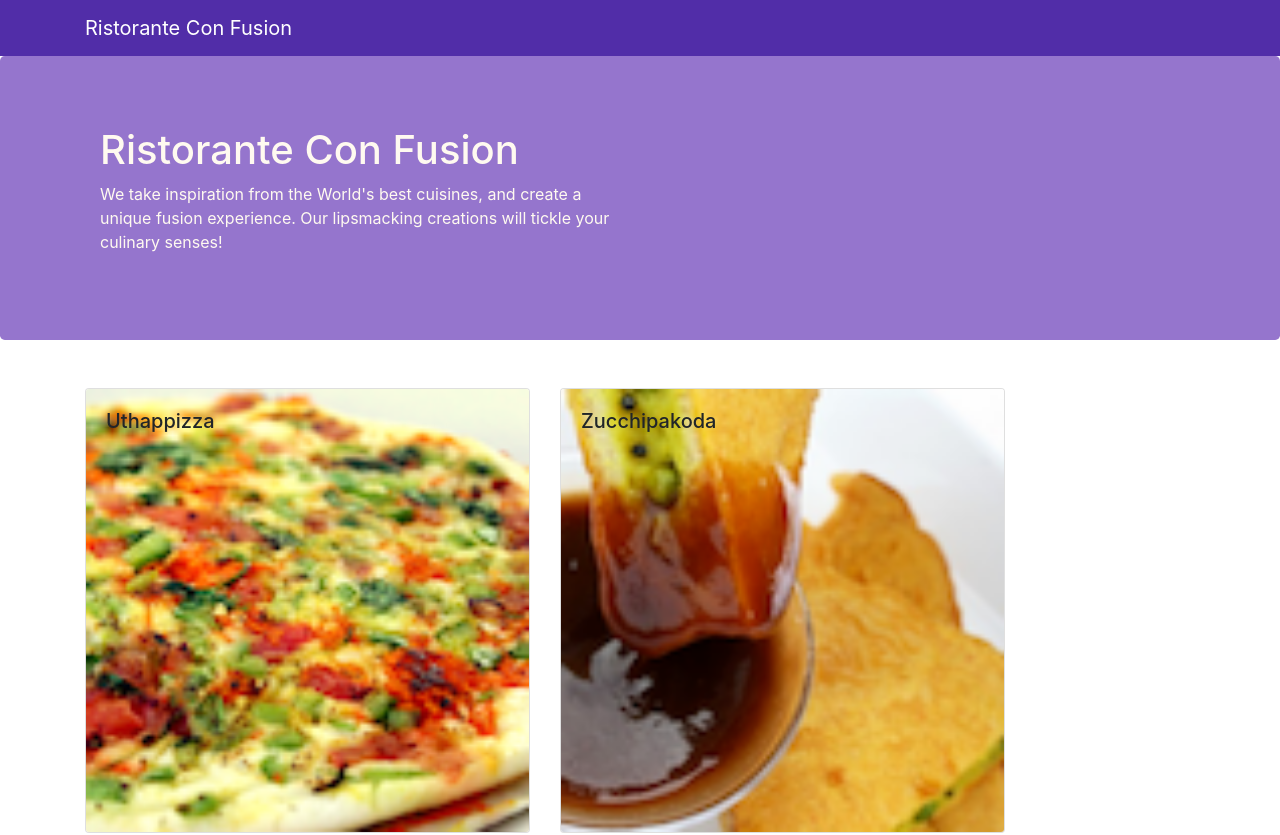
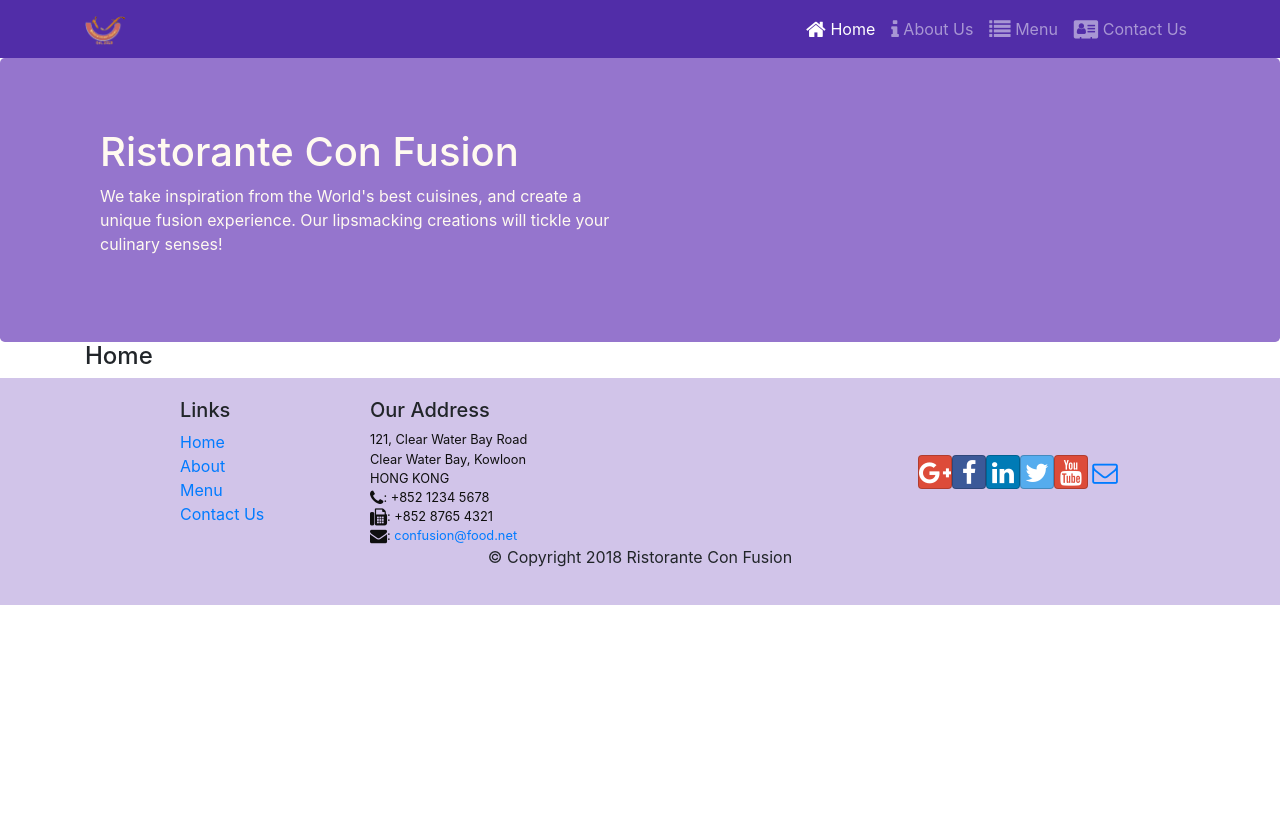
Before and after one commit to jainsambhav91/learning-react, a React (Create React App) app: page /home in a window 1280 px wide. Shown: the top 835 px of the page. After the commit the page ends 800 px from the top, so only its background shows below. Built offline with nearby package versions, Linux system fonts and the light colour scheme.

Commit message:
react router

```diff
--- a/package.json
+++ b/package.json
@@ -12,6 +12,7 @@
     "react": "^16.13.1",
     "react-dom": "^16.13.1",
     "react-popper": "^0.9.2",
+    "react-router-dom": "^4.2.2",
     "react-scripts": "3.4.1",
     "reactstrap": "^5.0.0"
   },
--- a/src/App.js
+++ b/src/App.js
@@ -2,15 +2,16 @@
 import { Navbar, NavbarBrand } from "reactstrap";
 import { Main } from "./components/MainComponent";
 import "./App.css";
-
+import { BrowserRouter } from "react-router-dom";
 
 class App extends React.Component {
-
   render() {
     return (
-      <div>
-        <Main></Main>
-      </div>
+      <BrowserRouter>
+        <div>
+          <Main></Main>
+        </div>
+      </BrowserRouter>
     );
   }
 }
--- a/src/components/FooterComponent.js
+++ b/src/components/FooterComponent.js
@@ -1,4 +1,5 @@
 import React from "react";
+import { Link } from "react-router-dom";
 
 export const Footer = (props) => {
   return (
@@ -9,16 +10,16 @@
             <h5>Links</h5>
             <ul className="list-unstyled">
               <li>
-                <a href="#">Home</a>
+                <Link to="/home">Home</Link>
               </li>
               <li>
-                <a href="#">About</a>
+                <Link to="/aboutus">About</Link>
               </li>
               <li>
-                <a href="#">Menu</a>
+                <Link to="/menu">Menu</Link>
               </li>
               <li>
-                <a href="contactus.html">Contact</a>
+                <Link to="/contactus">Contact Us</Link>
               </li>
             </ul>
           </div>
--- a/src/components/HeaderComponent.js
+++ b/src/components/HeaderComponent.js
@@ -1,15 +1,72 @@
 import React from "react";
-import { Navbar, NavbarBrand, Jumbotron } from "reactstrap";
+import {
+  Navbar,
+  NavbarBrand,
+  Nav,
+  NavbarToggler,
+  Collapse,
+  NavItem,
+  Jumbotron,
+} from "reactstrap";
+import { NavLink } from "react-router-dom";
 
 export class Header extends React.Component {
+  constructor(props) {
+    super(props);
+    this.state = {
+      isNavOpen: true,
+    };
+    this.toggleNav = this.toggleNav.bind(this);
+  }
+
+  toggleNav() {
+    this.setState({
+      isNavOpen: !this.state.isNavOpen,
+    });
+  }
+
   render() {
     return (
       <>
-        <Navbar dark>
+        <Navbar dark expand="md">
           <div className="container">
-            <NavbarBrand href="/">Ristorante Con Fusion</NavbarBrand>
+            <NavbarToggler onClick={this.toggleNav}></NavbarToggler>
+            <NavbarBrand className="mr-auto" href="/">
+              <img
+                src="assets/images/logo.png"
+                height="30"
+                width="41"
+                alt="Ristorante Con Fusion"
+              />
+            </NavbarBrand>
+            <Collapse isOpen={this.state.isNavOpen}>
+              <Nav navbar>
+                <NavItem>
+                  <NavLink className="nav-link" to="/home">
+                    <span className="fa fa-home fa-lg"></span> Home
+                  </NavLink>
+                </NavItem>
+                <NavItem>
+                  <NavLink className="nav-link" to="/aboutus">
+                    <span className="fa fa-info fa-lg"></span> About Us
+                  </NavLink>
+                </NavItem>
+                <NavItem>
+                  <NavLink className="nav-link" to="/menu">
+                    <span className="fa fa-list fa-lg"></span> Menu
+                  </NavLink>
+                </NavItem>
+                <NavItem>
+                  <NavLink className="nav-link" to="/contactus">
+                    <span className="fa fa-address-card fa-lg"></span> Contact
+                    Us
+                  </NavLink>
+                </NavItem>
+              </Nav>
+            </Collapse>
           </div>
         </Navbar>
+
         <Jumbotron>
           <div className="container">
             <div className="row row-header">
--- /dev/null
+++ b/src/components/HomeComponent.js
@@ -0,0 +1,9 @@
+import React from "react";
+
+export const Home = (props) => {
+  return (
+    <div className="container">
+      <h4>Home</h4>
+    </div>
+  );
+};
--- a/src/components/MainComponent.js
+++ b/src/components/MainComponent.js
@@ -4,35 +4,34 @@
 import { DISHES } from "../shared/dishes";
 import { Header } from "./HeaderComponent";
 import { Footer } from "./FooterComponent";
+import { Home } from "./HomeComponent";
+import { Switch, Route, Redirect } from "react-router-dom";
+
+const HomePage = () => {
+  return <Home />;
+};
 
 export class Main extends React.Component {
   constructor(props) {
     super(props);
     this.state = {
       dishes: DISHES,
-      selectedDish: null,
     };
-  }
-
-  dishClicked(dishID) {
-    this.setState({ selectedDish: dishID });
   }
 
   render() {
     return (
       <div>
         <Header></Header>
-        <Menu
-          dishes={this.state.dishes}
-          onClick={(dishId) => this.dishClicked(dishId)}
-        ></Menu>
-        <Dishdetail
-          dish={
-            this.state.dishes.filter(
-              (dish) => dish.id === this.state.selectedDish
-            )[0]
-          }
-        ></Dishdetail>
+        <Switch>
+          <Route path="/home" component={HomePage} />
+          <Route
+            exact
+            path="/menu"
+            component={() => <Menu dishes={this.state.dishes} />}
+          />
+          <Redirect to="/home" />
+        </Switch>
         <Footer></Footer>
       </div>
     );
```
Also changed, not shown: 1 other file (tests, documents, lock files or other folders).
